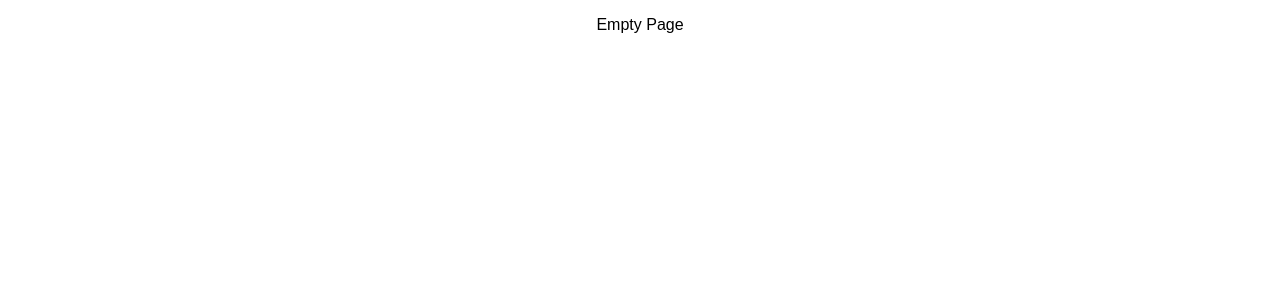
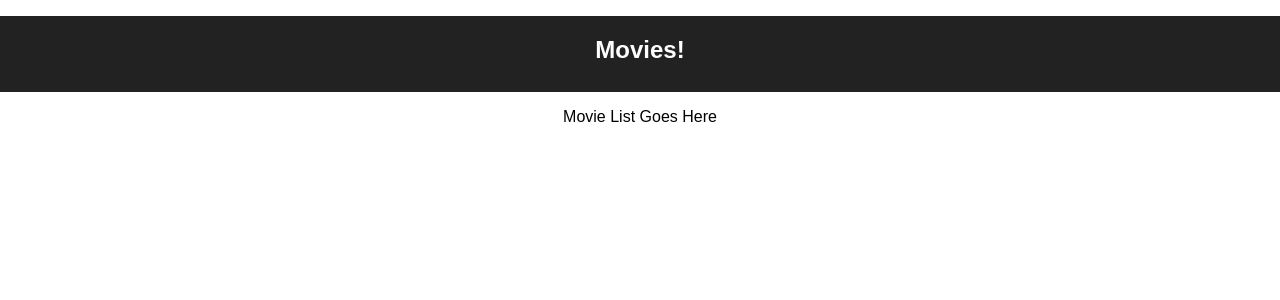
Before and after one commit to zbattaglia/movie-sagas, a React (Create React App) app: page /#/list in a window 1280 px wide. Shown: the top 300 px of the page. Built offline with nearby package versions, Linux system fonts and the light colour scheme.

Commit message:
Set up pages and routes

```diff
--- a/package.json
+++ b/package.json
@@ -10,6 +10,8 @@
     "react": "^16.13.0",
     "react-dom": "^16.13.0",
     "react-redux": "^5.1.2",
+    "react-router": "^5.1.2",
+    "react-router-dom": "^5.1.2",
     "react-scripts": "^3.4.0",
     "redux": "^4.0.5",
     "redux-logger": "^3.0.6",
--- a/src/components/App/App.css
+++ b/src/components/App/App.css
@@ -1,24 +1,3 @@
 .App {
   text-align: center;
 }
-
-
-.App-header {
-  background-color: #222;
-  height: 150px;
-  padding: 20px;
-  color: white;
-}
-
-.App-title {
-  font-size: 1.5em;
-}
-
-.App-intro {
-  font-size: large;
-}
-
-@keyframes App-logo-spin {
-  from { transform: rotate(0deg); }
-  to { transform: rotate(360deg); }
-}
--- a/src/components/App/App.js
+++ b/src/components/App/App.js
@@ -1,15 +1,36 @@
 import React, { Component } from 'react';
+import { HashRouter as Router, Route } from 'react-router-dom';
+import { withRouter } from 'react-router';
+import {connect} from 'react-redux'
+// styling
 import './App.css';
 
+import Header from '../Header/Header';
+import DetailsPage from '../Pages/DetailsPage/DetailsPage';
+import EditPage from '../Pages/EditPage/EditPage';
+import ListPage from '../Pages/ListPage/ListPage';
+
 class App extends Component {
+
+  // on initial startup route the user to the list page
+  componentDidMount() {
+    this.props.history.push( '/list' );
+  }; // end componentDidMount
+
   // Renders the entire app on the DOM
+  // Sets up routes to different pages
   render() {
     return (
       <div className="App">
-        <p>Empty Page</p>
+        <Header />
+        <Router>
+          <Route path='/list' component={ ListPage } />
+          <Route path='/details' component={ DetailsPage } />
+          <Route path='/edit' component={ EditPage } />
+        </Router>
       </div>
     );
   }
 }
 
-export default App;
+export default connect()(withRouter(App));
--- /dev/null
+++ b/src/components/Header/Header.css
@@ -0,0 +1,7 @@
+.Header {
+    background-color: #222;
+    height: 1.5em;
+    padding: 20px;
+    color: white;
+    font-size: 1.5em;
+  }
--- /dev/null
+++ b/src/components/Header/Header.js
@@ -0,0 +1,12 @@
+import React, { Component } from 'react';
+import '../Header/Header.css';
+
+class Header extends Component {
+  render() {
+    return (
+      <h1 className="Header">Movies!</h1>
+    );
+  }
+}
+
+export default Header;
--- /dev/null
+++ b/src/components/Pages/DetailsPage/DetailsPage.js
@@ -0,0 +1,15 @@
+import React, { Component } from 'react';
+
+class DetailsPage extends Component {
+  render() {
+    return (
+      <div className="MovieList">
+        <p>Movie Details Go Here</p>
+        <button>Back to List (back to list)</button>
+        <button>Edit (to edit page)</button>
+      </div>
+    );
+  }
+}
+
+export default DetailsPage;
--- /dev/null
+++ b/src/components/Pages/EditPage/EditPage.js
@@ -0,0 +1,15 @@
+import React, { Component } from 'react';
+
+class EditPage extends Component {
+  render() {
+    return (
+      <div className="MovieList">
+        <p>Make Edits Here</p>
+        <button>Cancel (back to details)</button>
+        <button>Save (back to details)</button>
+      </div>
+    );
+  }
+}
+
+export default EditPage;
--- /dev/null
+++ b/src/components/Pages/ListPage/ListPage.js
@@ -0,0 +1,13 @@
+import React, { Component } from 'react';
+
+class MovieList extends Component {
+  render() {
+    return (
+      <div className="MovieList">
+        <p>Movie List Goes Here</p>
+      </div>
+    );
+  }
+}
+
+export default MovieList;
--- a/src/index.js
+++ b/src/index.js
@@ -9,6 +9,7 @@ import { Provider } from 'react-redux';
 import logger from 'redux-logger';
 // Import saga middleware
 import createSagaMiddleware from 'redux-saga';
+import { HashRouter as Router } from 'react-router-dom';
 
 // Create the rootSaga generator function
 function* rootSaga() {
@@ -51,6 +52,6 @@ const storeInstance = createStore(
 // Pass rootSaga into our sagaMiddleware
 sagaMiddleware.run(rootSaga);
 
-ReactDOM.render(<Provider store={storeInstance}><App /></Provider>,
+ReactDOM.render(<Provider store={storeInstance}><Router><App /></Router></Provider>,
     document.getElementById('root'));
 registerServiceWorker();
```
Also changed, not shown: 2 other files (tests, documents, lock files or other folders).
